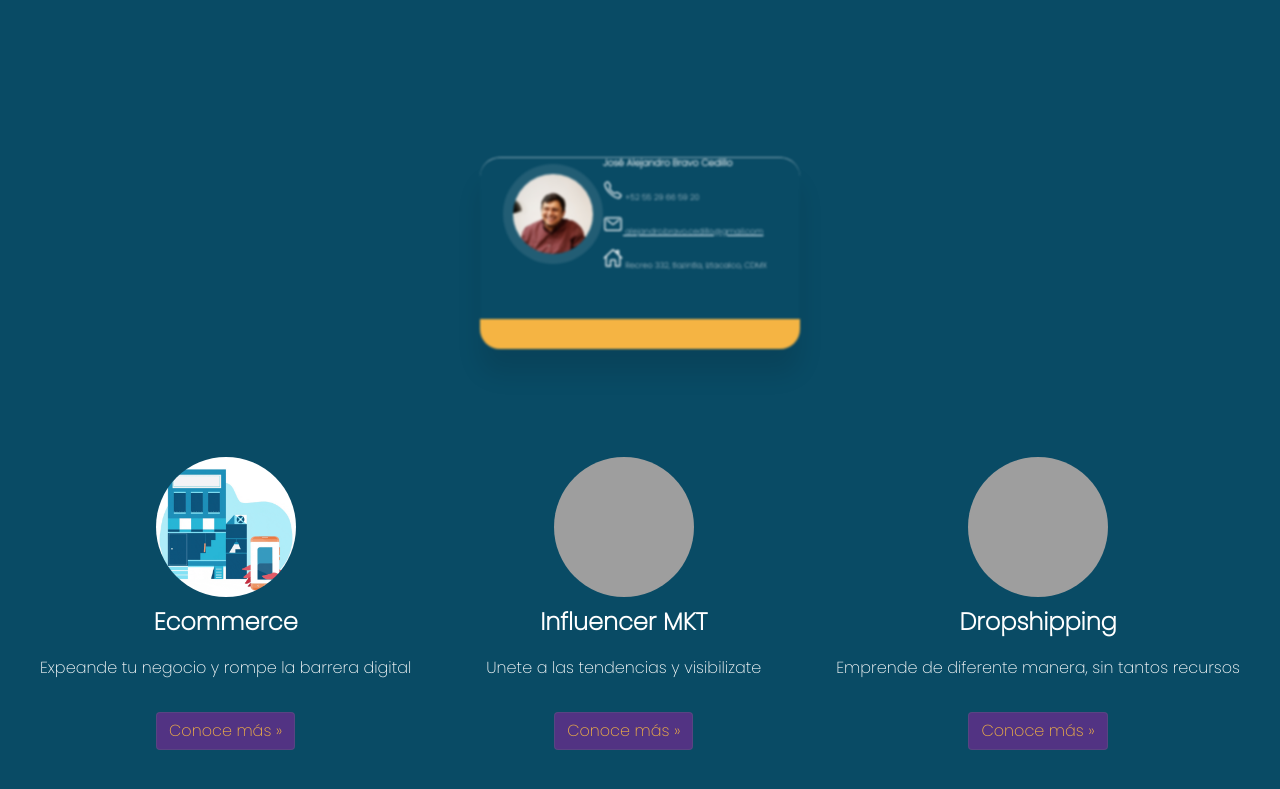
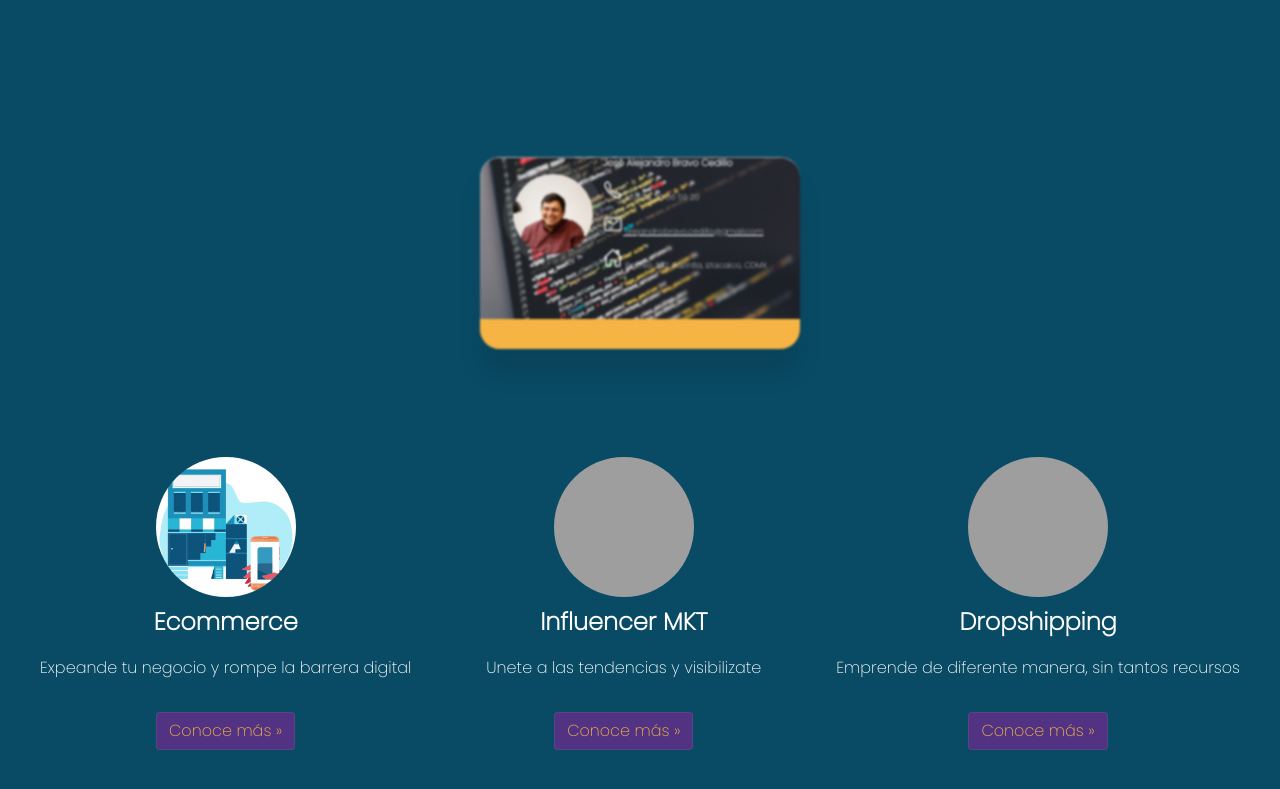
Before and after one commit to Adgrivois/RepoCoderFinal, a plain HTML site: page index.html in a window 1280 px wide. Shown: the part 1048-1837 px from the top of the page. Drawn offline with nearby package versions, Linux system fonts and the light colour scheme; the site is published under a folder, as on GitHub Pages, so addresses that start at the root find nothing; a web font is replaced by a local one.

Commit message:
CSS bg img root

```diff
--- a/css/main.css
+++ b/css/main.css
@@ -403,7 +403,7 @@ section::before {
     width: 40vh;
     height: 24vh;
     padding: 2em;
-    background-image: url("/images/software.jpeg");
+    background-image: url("../images/software.jpeg");
     background-size: cover;
     -webkit-filter: blur(1px);
     filter: blur(1px);
@@ -1082,7 +1082,7 @@ section::before {
         width: 40vh;
         height: 24vh;
         padding: 2em;
-        background-image: url("/images/software.jpeg");
+        background-image: url("../images/software.jpeg");
         background-size: cover;
         -webkit-filter: blur(1px);
         filter: blur(1px);
```
